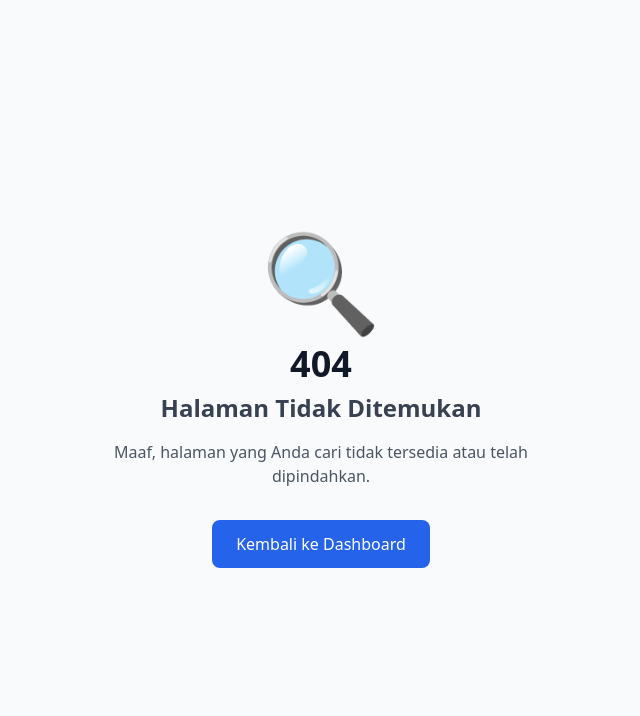
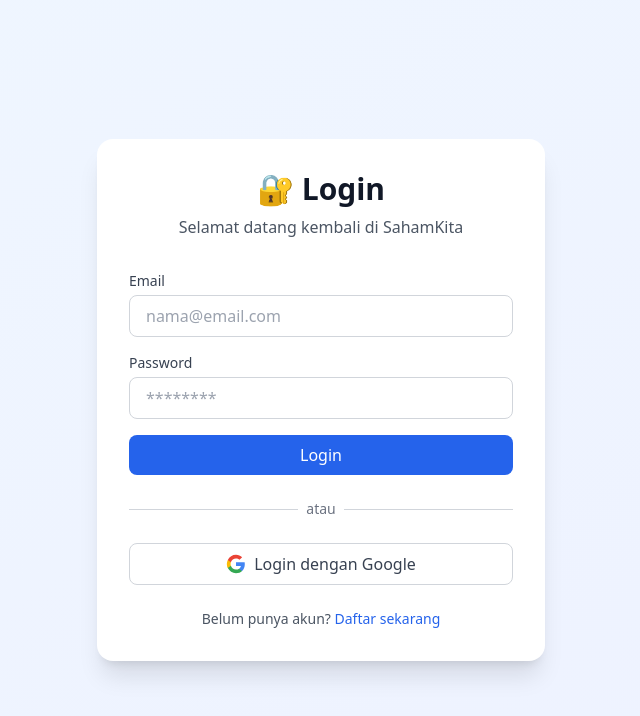
Before and after one commit to mul88-cyber/sahamkita-dashboard, a Next.js app: page /login in a window 1280 px wide. Before the commit this address had no page. Shown: the top 716 px of the page, without its empty margins (319-959 px from the left). Built offline with nearby package versions, Linux system fonts and the light colour scheme; no server answers.

Commit message:
Create page.tsx

```diff
--- /dev/null
+++ b/app/login/page.tsx
@@ -0,0 +1,137 @@
+// =============================================
+// app/login/page.tsx
+// Halaman Login
+// =============================================
+'use client';
+
+import { useState } from 'react';
+import { supabase } from '@/supabase';
+import Link from 'next/link';
+import { useRouter, useSearchParams } from 'next/navigation';
+
+export default function LoginPage() {
+  const router = useRouter();
+  const searchParams = useSearchParams();
+  const redirectPath = searchParams.get('redirect') || '/watchlist';
+
+  const [email, setEmail] = useState('');
+  const [password, setPassword] = useState('');
+  const [loading, setLoading] = useState(false);
+  const [error, setError] = useState('');
+
+  const handleLogin = async (e: React.FormEvent) => {
+    e.preventDefault();
+    setLoading(true);
+    setError('');
+
+    const { error } = await supabase.auth.signInWithPassword({
+      email,
+      password,
+    });
+
+    if (error) {
+      setError(error.message);
+      setLoading(false);
+    } else {
+      router.push(redirectPath);
+      router.refresh();
+    }
+  };
+
+  const handleGoogleLogin = async () => {
+    setLoading(true);
+    const { error } = await supabase.auth.signInWithOAuth({
+      provider: 'google',
+      options: {
+        redirectTo: `${window.location.origin}/auth/callback?redirect=${redirectPath}`,
+      },
+    });
+    if (error) setError(error.message);
+    setLoading(false);
+  };
+
+  return (
+    <div className="min-h-screen bg-gradient-to-br from-blue-50 to-indigo-50 flex items-center justify-center px-4">
+      <div className="max-w-md w-full bg-white rounded-2xl shadow-xl p-8">
+        <div className="text-center mb-8">
+          <h1 className="text-3xl font-bold text-gray-900">🔐 Login</h1>
+          <p className="text-gray-600 mt-2">Selamat datang kembali di SahamKita</p>
+        </div>
+
+        {error && (
+          <div className="mb-4 p-3 bg-red-50 border border-red-200 text-red-700 rounded-lg text-sm">
+            {error}
+          </div>
+        )}
+
+        <form onSubmit={handleLogin} className="space-y-4">
+          <div>
+            <label className="block text-sm font-medium text-gray-700 mb-1">
+              Email
+            </label>
+            <input
+              type="email"
+              value={email}
+              onChange={(e) => setEmail(e.target.value)}
+              required
+              className="w-full px-4 py-2 border border-gray-300 rounded-lg focus:ring-2 focus:ring-blue-500 focus:border-blue-500"
+              placeholder="nama@email.com"
+            />
+          </div>
+
+          <div>
+            <label className="block text-sm font-medium text-gray-700 mb-1">
+              Password
+            </label>
+            <input
+              type="password"
+              value={password}
+              onChange={(e) => setPassword(e.target.value)}
+              required
+              className="w-full px-4 py-2 border border-gray-300 rounded-lg focus:ring-2 focus:ring-blue-500 focus:border-blue-500"
+              placeholder="********"
+            />
+          </div>
+
+          <button
+            type="submit"
+            disabled={loading}
+            className="w-full py-2 px-4 bg-blue-600 text-white rounded-lg hover:bg-blue-700 disabled:bg-gray-400 disabled:cursor-not-allowed transition-colors"
+          >
+            {loading ? 'Loading...' : 'Login'}
+          </button>
+        </form>
+
+        <div className="relative my-6">
+          <div className="absolute inset-0 flex items-center">
+            <div className="w-full border-t border-gray-300"></div>
+          </div>
+          <div className="relative flex justify-center text-sm">
+            <span className="px-2 bg-white text-gray-500">atau</span>
+          </div>
+        </div>
+
+        <button
+          onClick={handleGoogleLogin}
+          disabled={loading}
+          className="w-full py-2 px-4 bg-white border border-gray-300 text-gray-700 rounded-lg hover:bg-gray-50 disabled:opacity-50 transition-colors flex items-center justify-center gap-2"
+        >
+          <svg className="w-5 h-5" viewBox="0 0 24 24">
+            <path fill="#4285F4" d="M22.56 12.25c0-.78-.07-1.53-.2-2.25H12v4.26h5.92c-.26 1.37-1.04 2.53-2.21 3.31v2.77h3.57c2.08-1.92 3.28-4.74 3.28-8.09z"/>
+            <path fill="#34A853" d="M12 23c2.97 0 5.46-.98 7.28-2.66l-3.57-2.77c-.98.66-2.23 1.06-3.71 1.06-2.86 0-5.29-1.93-6.16-4.53H2.18v2.84C3.99 20.53 7.7 23 12 23z"/>
+            <path fill="#FBBC05" d="M5.84 14.09c-.22-.66-.35-1.36-.35-2.09s.13-1.43.35-2.09V7.07H2.18C1.43 8.55 1 10.22 1 12s.43 3.45 1.18 4.93l2.85-2.22.81-.62z"/>
+            <path fill="#EA4335" d="M12 5.38c1.62 0 3.06.56 4.21 1.64l3.15-3.15C17.45 2.09 14.97 1 12 1 7.7 1 3.99 3.47 2.18 7.07l3.66 2.84c.87-2.6 3.3-4.53 6.16-4.53z"/>
+          </svg>
+          Login dengan Google
+        </button>
+
+        <p className="text-center text-sm text-gray-600 mt-6">
+          Belum punya akun?{' '}
+          <Link href="/register" className="text-blue-600 hover:underline">
+            Daftar sekarang
+          </Link>
+        </p>
+      </div>
+    </div>
+  );
+}
```
